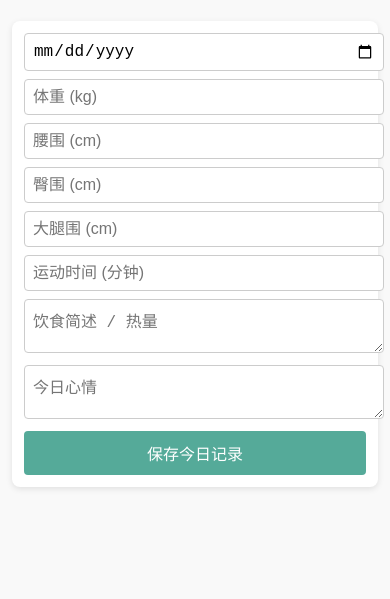
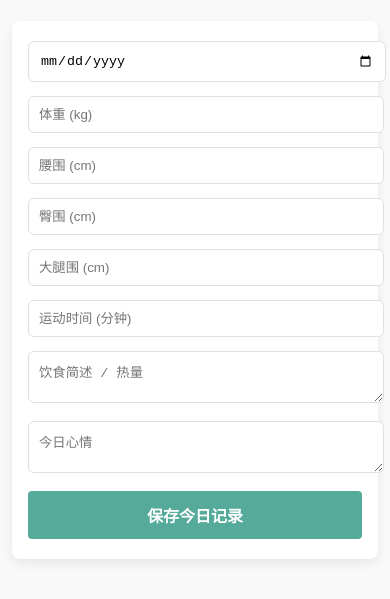
Before and after one commit to Saaaandraaa/weight-tracker, a plain HTML site: page index.html in a window 390 px wide. Shown: the part 175-774 px from the top of the page. Drawn offline with Linux system fonts and the light colour scheme.

Commit message:
Update styles.css
优化白色底片右边距

```diff
--- a/styles.css
+++ b/styles.css
@@ -4,59 +4,80 @@ body {
   margin: 0;
   padding: 0;
 }
+
 .container {
   max-width: 700px;
   margin: auto;
   padding: 20px;
 }
+
 header {
   text-align: center;
   margin-bottom: 20px;
 }
+
 .avatar {
   width: 120px;
   height: 120px;
   border-radius: 50%;
   border: 2px solid #ddd;
 }
+
+/* 主要优化点：卡片区域增加更多内边距 */
 .card {
   background: white;
-  padding: 16px;
-  margin-bottom: 12px;
+  padding: 28px; /* 从16px增加到28px (↑75%) - 解决蓝色圆圈区域问题 */
+  margin-bottom: 16px; /* 增加底部间距 */
   border-radius: 8px;
-  box-shadow: 0 2px 6px rgba(0,0,0,0.1);
+  box-shadow: 0 4px 12px rgba(0,0,0,0.08); /* 增强阴影效果 */
 }
+
+/* 输入框增加更多空间和间距 */
 input, textarea {
   width: 100%;
-  margin-bottom: 8px;
-  padding: 8px;
-  border: 1px solid #ccc;
-  border-radius: 4px;
+  margin-bottom: 16px; /* 从8px增加到16px (↑100%) */
+  padding: 12px; /* 从8px增加到12px (↑50%) */
+  border: 1px solid #e0e0e0; /* 使用更柔和的边框色 */
+  border-radius: 6px;
+  background: #fafafa; /* 添加轻微背景色 */
 }
+
+/* 特殊处理日期输入框 */
+input[type="date"] {
+  padding: 11px; /* 特殊处理日期选择器 */
+}
+
 button {
-  padding: 10px 16px;
+  padding: 12px 16px; /* 稍增加按钮高度 */
   background: #5a9;
   color: white;
   border: none;
   border-radius: 4px;
   cursor: pointer;
+  font-weight: bold; /* 增加按钮文字重量 */
 }
+
+/* 移动端优化 */
 @media (max-width: 600px) {
   .container {
     padding: 12px;
   }
 
+  /* 移动端卡片保持充足内边距 */
+  .card {
+    padding: 20px 16px; /* 上/下20px，左/右16px */
+  }
+
+  /* 移动端输入框优化 */
   input, textarea {
-    font-size: 16px;
+    margin-bottom: 14px;
+    padding: 10px;
+    background: #fff; /* 移动端使用纯白背景 */
   }
 
   button {
     width: 100%;
     font-size: 16px;
-  }
-
-  .card {
-    padding: 12px;
   }
 
   header h1 {
```
